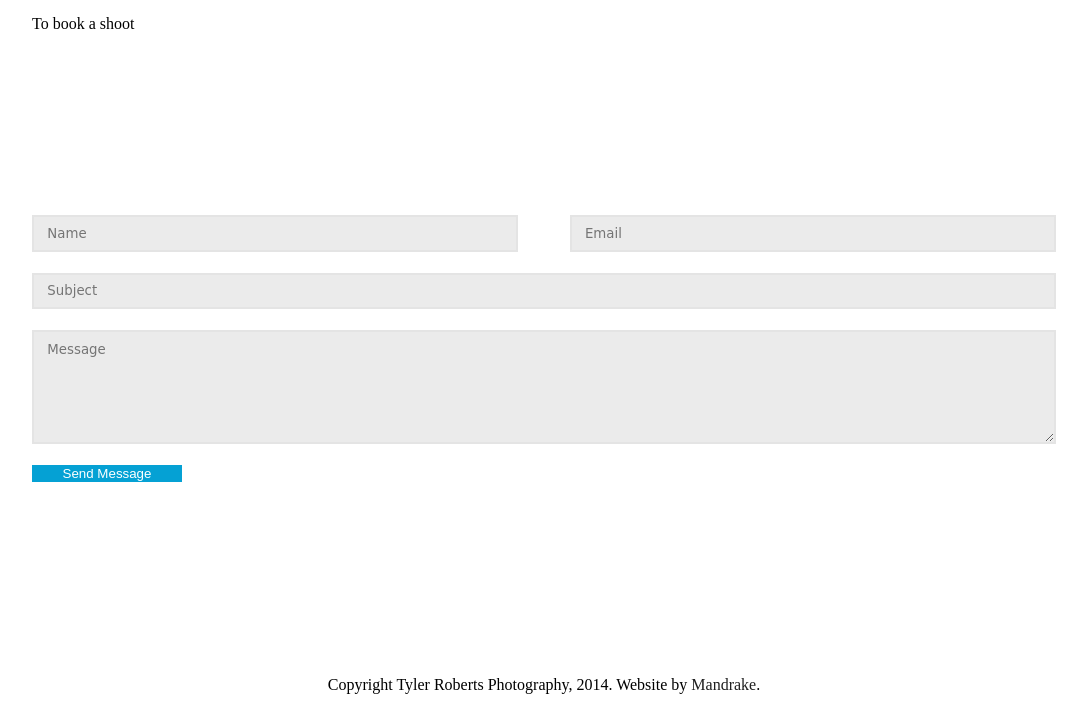
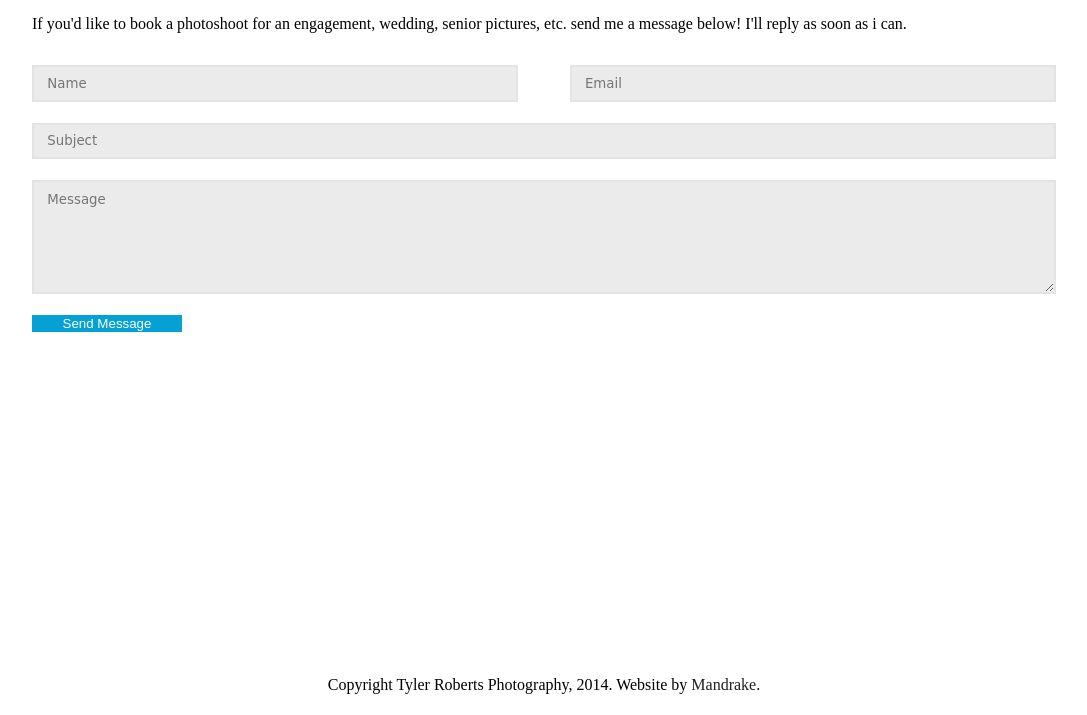
Before and after one commit to JonesWoodCo/TylerRoberts, a PHP site: page /contact.html in a window 1280 px wide. Shown: the part 85-800 px from the top of the page, without its empty margins (96-1183 px from the left). Run offline with PHP 8.4, Linux system fonts and the light colour scheme; some web fonts are replaced.

Commit message:
asdfasda

```diff
--- a/contact.html
+++ b/contact.html
@@ -49,7 +49,7 @@
 
 
 
-    <p class='contactPara'> To book a shoot</p>
+    <p class='contactPara'>If you'd like to book a photoshoot for an engagement, wedding, senior pictures, etc. send me a message below! I'll reply as soon as i can.</p>
 
      <div class="messageBody" style="">
 		       <div class="container" style="height: 500px;">
--- a/css/contact.css
+++ b/css/contact.css
@@ -173,8 +173,8 @@ child1:hover {
   position: absolute;
   z-index: 9999;
   left: 0px;
-  margin-top: 100px;
-  top: 200px;
+  margin-top: 0px;
+  top: 150px;
   text-align: center;
 }
 .name{
```
Also changed, not shown: pricing.html (+2 -9 lines).
